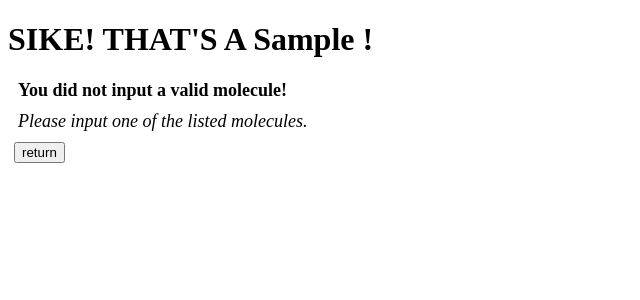
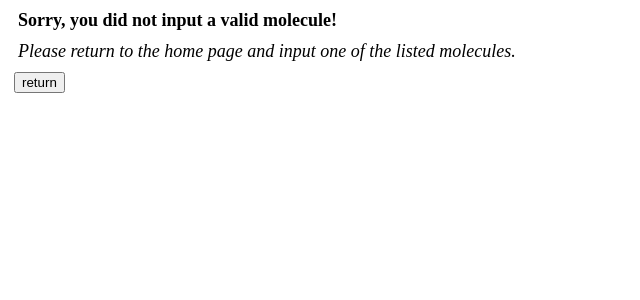
Before and after one commit to phillipma10/Organic_Chemistry_Search_Bar, a React (Create React App) app: page / in a window 1280 px wide. Both pictures are taken after typing "Sample" into the empty fields and a click on the button "search". Shown: the top 300 px of the page, without its empty margins (0-640 px from the left). Built offline with nearby package versions, Linux system fonts and the light colour scheme.

Commit message:
put online

```diff
--- /dev/null
+++ b/index.html
@@ -0,0 +1 @@
+OchemSearch
--- a/src/pages/Reactions.js
+++ b/src/pages/Reactions.js
@@ -345,8 +345,8 @@ function Reactions() {
             default: // ADD SOMETHING LATER??
                 return(
                     <div>
-                    <p><b>You did not input a valid molecule!</b></p>
-                    <p><i>Please input one of the listed molecules.</i></p>
+                    <p><b>Sorry, you did not input a valid molecule!</b></p>
+                    <p><i>Please return to the home page and input one of the listed molecules.</i></p>
                     </div>
                 )
             };
@@ -360,7 +360,6 @@ function Reactions() {
 
     return (
         <div>
-            <h1>SIKE! THAT'S A {location.state} !</h1>
             <div>
                 {image()}
             </div>
```
